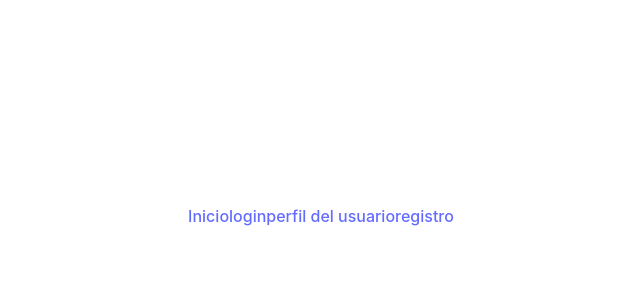
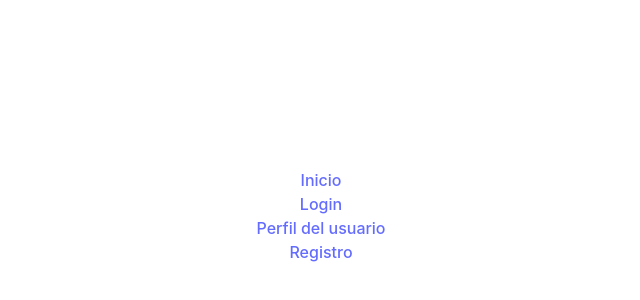
Before and after one commit to Agus-IG/practico-react, a React (Vite) app: page / in a window 1280 px wide. Shown: the part 184-484 px from the top of the page, without its empty margins (319-959 px from the left). Built offline with nearby package versions, Linux system fonts and the light colour scheme.

Commit message:
cambio en el orden de los enlaces

```diff
--- a/src/App.jsx
+++ b/src/App.jsx
@@ -1,8 +1,8 @@
 import './App.css';
 import { BrowserRouter as BrowserRouter, Routes, Route } from 'react-router-dom';
-import  Home from './pages/Home';
-import  Login  from './pages/Login';
-import {PerfilUser} from  './pages/PerfilUser';
+import Home from './pages/Home';
+import Login from './pages/Login';
+import { PerfilUser } from './pages/PerfilUser';
 import Register from './pages/Register';
 
 
@@ -12,22 +12,28 @@ function App() {
 
       <BrowserRouter>
         <Routes>
-  <Route path='/home'Component={Home}>
+          <Route path='/home' Component={Home}>
           </Route>
-  <Route path='/login'Component={Login}>
+          <Route path='/login' Component={Login}>
           </Route>
-  <Route path='/perfiluser'Component={PerfilUser}>
+          <Route path='/perfiluser' Component={PerfilUser}>
           </Route>
-  <Route path='/register'Component={Register}>
+          <Route path='/register' Component={Register}>
           </Route>
         </Routes>
       </BrowserRouter>
 
       <>
-<a href="/home">Inicio</a>
-<a href="/login">login</a>
-<a href="/perfiluser">perfil del usuario</a>
-<a href="/register">registro</a>
+        <div>
+          <a href="/home"> Inicio </a>
+          <br></br>
+          <a href="/login">Login</a>
+          <br></br>
+          <a href="/perfiluser">Perfil del usuario</a>
+          <br></br>
+          <a href="/register">Registro</a>
+        </div>
+
       </>
 
     </>
```
Lines whose indentation alone changed are shown as unchanged.
